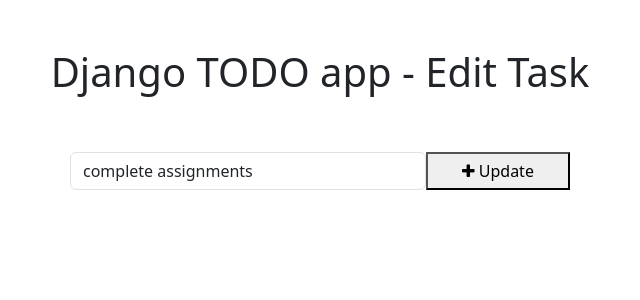
After one commit to sumitpmote/todo, a Django app: page /todo/edit_task/1/ in a window 1280 px wide. The commit adds this page. Shown: the top 300 px of the page, without its empty margins (320-960 px from the left). Run offline with Django 5.2, Linux system fonts and the light colour scheme; data comes from the database, SQL or seed files in the repository; both versions use the stored data as it was after the commit.

Commit message:
ToDo app Final

```diff
--- /dev/null
+++ b/templates/edit_task.html
@@ -0,0 +1,32 @@
+<!DOCTYPE html>
+<html lang="en">
+<head>
+    <meta charset="UTF-8">
+    <meta name="viewport" content="width=device-width, initial-scale=1.0">
+    <title>Edit task- todo app</title>
+
+    <link href="https://cdn.jsdelivr.net/npm/bootstrap@5.3.0-alpha1/dist/css/bootstrap.min.css" rel="stylesheet" integrity="sha384-GLhlTQ8iRABdZLl6O3oVMWSktQOp6b7In1Zl3/Jr59b6EGGoI1aFkw7cmDA6j6gD" crossorigin="anonymous">
+    <script src="https://cdn.jsdelivr.net/npm/bootstrap@5.3.0-alpha1/dist/js/bootstrap.bundle.min.js" integrity="sha384-w76AqPfDkMBDXo30jS1Sgez6pr3x5MlQ1ZAGC+nuZB+EYdgRZgiwxhTBTkF7CXvN" crossorigin="anonymous"></script>
+    <!-- Font Awesome Icons -->
+    <link rel="stylesheet" href="https://cdnjs.cloudflare.com/ajax/libs/font-awesome/4.7.0/css/font-awesome.min.css">
+
+</head>
+<body>
+    <div class="container">
+
+        <h1 class='pt-5 pb-5 text-center'>Django TODO app - Edit Task</h1 >
+
+        <form action="{% url 'edit_task' get_task.pk %}" method="post" style="width: 500px; margin: auto;" >
+                    {% csrf_token %}
+                    <div class="form-group">
+                        <span style="display: flex;">
+                            <input type="text" name='task' class="form-control" placeholder="Add a task" value="{{ get_task.task }}">
+                            <button type="submit" btn btn-primary" style="width: 200px;"><i class="fa fa-plus"></i> Update</button>
+                        </span>
+                    </div>
+                </form>
+
+
+    </div>
+</body>
+</html>
--- a/todo/urls.py
+++ b/todo/urls.py
@@ -4,5 +4,11 @@ from . import views
 
 urlpatterns=[
     path('addTask/', views.addTask, name='addTask'),
+    path('mark_as_done/<int:pk>/', views.mark_as_done, name= 'mark_as_done'),
+    path('mark_as_undone/<int:pk>/', views.mark_as_undone, name= 'mark_as_undone'),
+    path('edit_task/<int:pk>/', views.edit_task, name= 'edit_task'),
+    path('delete_task/<int:pk>/', views.delete_task, name= 'delete_task'),
+
+
 
 ]
--- a/todo/views.py
+++ b/todo/views.py
@@ -1,5 +1,4 @@
-from django.shortcuts import render, redirect
-from django.shortcuts import HttpResponse
+from django.shortcuts import render, redirect, HttpResponse, get_object_or_404
 from .models import Task
 
 # Create your views here.
@@ -7,3 +6,36 @@ def addTask(request):
     task= request.POST['task']
     Task.objects.create(task=task)
     return redirect('home')
+
+def mark_as_done(request, pk):
+    task= get_object_or_404(Task, pk=pk )
+    task.is_completed=True
+    task.save()
+
+    return redirect('home')
+
+def mark_as_undone(request, pk):
+    task= get_object_or_404(Task, pk=pk )
+    task.is_completed=False
+    task.save()
+
+    return redirect('home')
+
+def edit_task(request, pk):
+    get_task= get_object_or_404(Task, pk=pk )
+    if request.method == 'POST':
+        updated_task= request.POST['task']
+        get_task.task= updated_task
+        get_task.save()
+        return redirect('home')
+    else:
+        context= {
+            'get_task':get_task,
+        }
+        return render(request, 'edit_task.html', context)
+
+
+def delete_task(request, pk):
+    task = get_object_or_404(Task, pk=pk)
+    task.delete()
+    return redirect('home')
--- a/todo_main/views.py
+++ b/todo_main/views.py
@@ -3,7 +3,11 @@ from todo.models import Task
 
 def home(request):
     tasks= Task.objects.filter(is_completed=False).order_by('-updated_at')
+
+    completed_tasks= Task.objects.filter(is_completed=True).order_by('-updated_at')
+
     context={
         'tasks': tasks,
+        'completed_tasks': completed_tasks,
     }
     return render(request, 'home.html', context)
```
Also changed, not shown: templates/home.html (+10 -5 lines), db.sqlite3.
